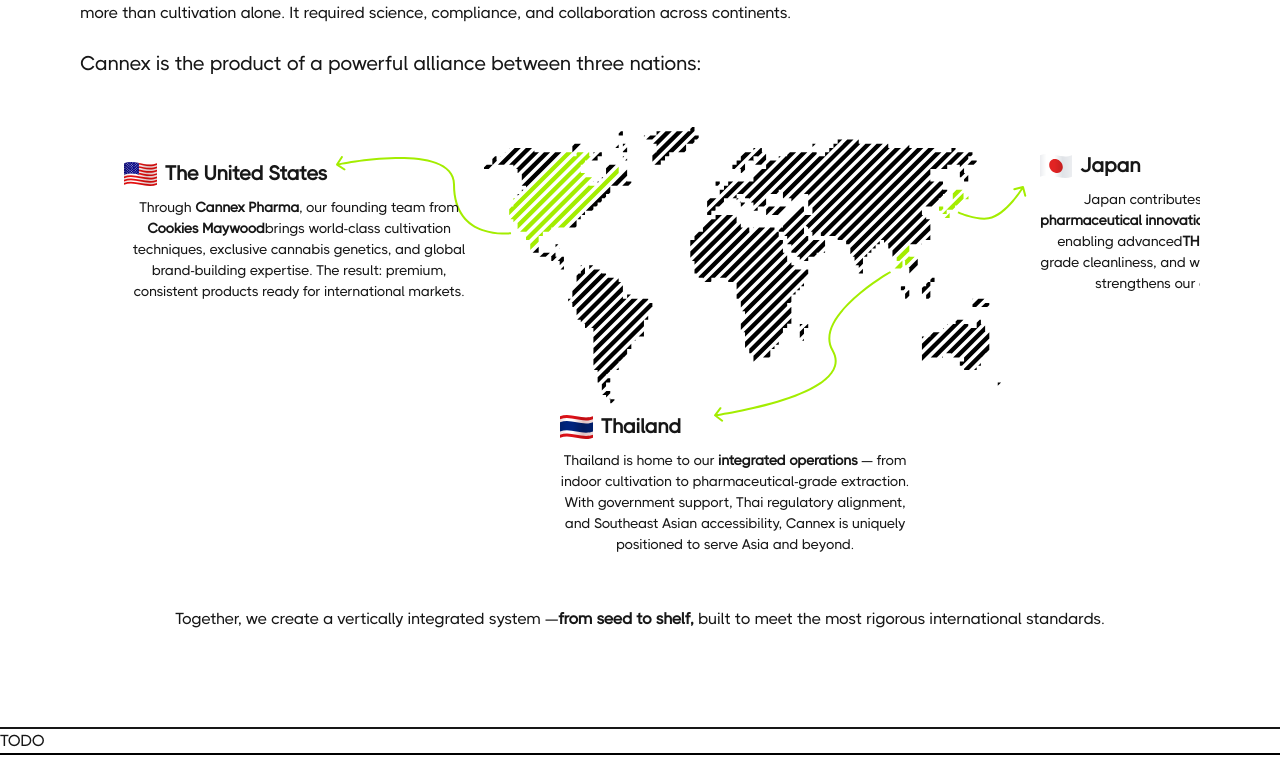
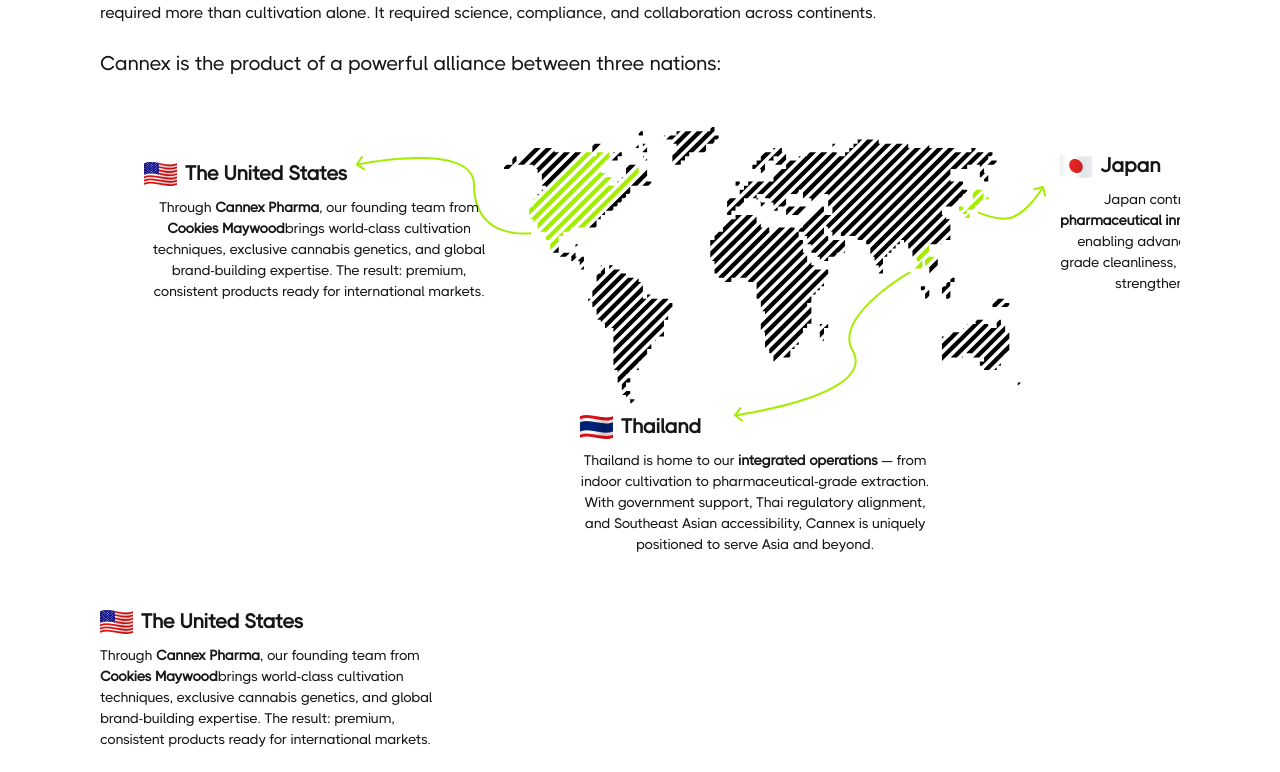
Before and after one commit to Life-Cycle-Dev/cannex-frontend, a Next.js app: page /about-us in a window 1280 px wide. Shown: the part 2307-3079 px from the top of the page. Built offline with nearby package versions, Linux system fonts and the light colour scheme; no server answers.

Commit message:
Enhance About Us and ResolveMap components with responsive design and additional content for improved user experience

```diff
--- a/src/app/about-us/page.tsx
+++ b/src/app/about-us/page.tsx
@@ -109,9 +109,9 @@ export default function Page() {
         </div>
       </div>
 
-      <div className="p-[96px_80px] border-y-2">
+      <div className="tablet:p-[96px_80px] mx-[20px] py-[64px] border-y-2 ">
         <div className="mb-[48px]">
-          <div className="text-[52px] font-bold">
+          <div className="text-[24px] tablet:text-[52px] font-bold">
             Our Origin:
             <br /> A Global Collaboration for Global Standards
           </div>
@@ -129,13 +129,14 @@ export default function Page() {
         <ResolveMap />
 
         <div className="flex justify-center">
-          <div className="text-center">
+          <div className="text-[14px] text-left tablet:text-center">
             Together, we create a vertically integrated system —
             <b>from seed to shelf,</b> built to meet the most rigorous
             international standards.
           </div>
         </div>
       </div>
+
       <div className="">TODO</div>
     </div>
   );
--- a/src/components/map/Map.tsx
+++ b/src/components/map/Map.tsx
@@ -1,13 +1,12 @@
 import React from "react";
 
-export default function MapSvg() {
+export default function MapSvg({ className = "" }: { className?: string }) {
   return (
     <svg
-      width={519}
-      height={277}
       viewBox="0 0 519 277"
       fill="none"
       xmlns="http://www.w3.org/2000/svg"
+      className={`w-[519px] h-[277px] ${className}`}
     >
       <g clipPath="url(#clip0_1133_5536)">
         <path
--- a/src/components/map/ResolveMap.tsx
+++ b/src/components/map/ResolveMap.tsx
@@ -3,15 +3,70 @@ import MapWithCursor from "./MapWithCursor";
 import UnitedState from "../flags/UnitedState";
 import Thailand from "../flags/Thailand";
 import Japan from "../flags/Japan";
+import Map from "./Map";
 
 export default function ResolveMap() {
   return (
-    <center className="relative w-full overflow-y-auto">
-      <div className="relative w-[1310px] h-[480px]">
-        <div className="absolute left-[254px]">
-          <MapWithCursor />
+    <div>
+      {/* Desktop */}
+      <center className="relative w-full overflow-y-auto hidden tablet:block">
+        <div className="relative w-[1310px] h-[480px]">
+          <div className="absolute left-[254px]">
+            <MapWithCursor />
+          </div>
+
+          {/* US */}
+          <div className="absolute top-8 left-11">
+            <div className="flex items-center gap-2 mb-2">
+              <UnitedState />
+              <div className="text-[20px] font-bold">The United States</div>
+            </div>
+            <div className="w-[350px] text-[14px]">
+              Through <b>Cannex Pharma</b>, our founding team from{" "}
+              <b>Cookies Maywood</b>
+              brings world-class cultivation techniques, exclusive cannabis
+              genetics, and global brand-building expertise. The result:
+              premium, consistent products ready for international markets.
+            </div>
+          </div>
+
+          {/* TH */}
+          <div className="absolute bottom-13 left-[480px]">
+            <div className="flex items-center gap-2 mb-2">
+              <Thailand />
+              <div className="text-[20px] font-bold">Thailand</div>
+            </div>
+            <div className="w-[350px] text-[14px]">
+              Thailand is home to our <b>integrated operations</b> — from indoor
+              cultivation to pharmaceutical-grade extraction. With government
+              support, Thai regulatory alignment, and Southeast Asian
+              accessibility, Cannex is uniquely positioned to serve Asia and
+              beyond.
+            </div>
+          </div>
+
+          {/* JP */}
+          <div className="absolute top-6 right-0">
+            <div className="flex items-center gap-2 mb-2">
+              <Japan />
+              <div className="text-[20px] font-bold">Japan</div>
+            </div>
+            <div className="w-[350px] text-[14px]">
+              Japan contributes its{" "}
+              <b>scientific discipline, pharmaceutical innovation,</b> and
+              regulatory precision — enabling advanced
+              <b>THC-removal technology,</b> lab-grade cleanliness, and
+              world-class product safety that strengthens our extraction
+              processes.
+            </div>
+          </div>
         </div>
-        <div className="absolute top-8 left-11">
+      </center>
+
+      {/* Mobile */}
+      <div className="w-full">
+        {/* US */}
+        <div>
           <div className="flex items-center gap-2 mb-2">
             <UnitedState />
             <div className="text-[20px] font-bold">The United States</div>
@@ -25,8 +80,10 @@ export default function ResolveMap() {
           </div>
         </div>
 
+        <Map className="w-full my-[24px]" />
+
         {/* TH */}
-        <div className="absolute bottom-13 left-[480px]">
+        <div>
           <div className="flex items-center gap-2 mb-2">
             <Thailand />
             <div className="text-[20px] font-bold">Thailand</div>
@@ -41,7 +98,7 @@ export default function ResolveMap() {
         </div>
 
         {/* JP */}
-        <div className="absolute top-6 right-0">
+        <div className="py-[32px]">
           <div className="flex items-center gap-2 mb-2">
             <Japan />
             <div className="text-[20px] font-bold">Japan</div>
@@ -56,6 +113,6 @@ export default function ResolveMap() {
           </div>
         </div>
       </div>
-    </center>
+    </div>
   );
 }
```
